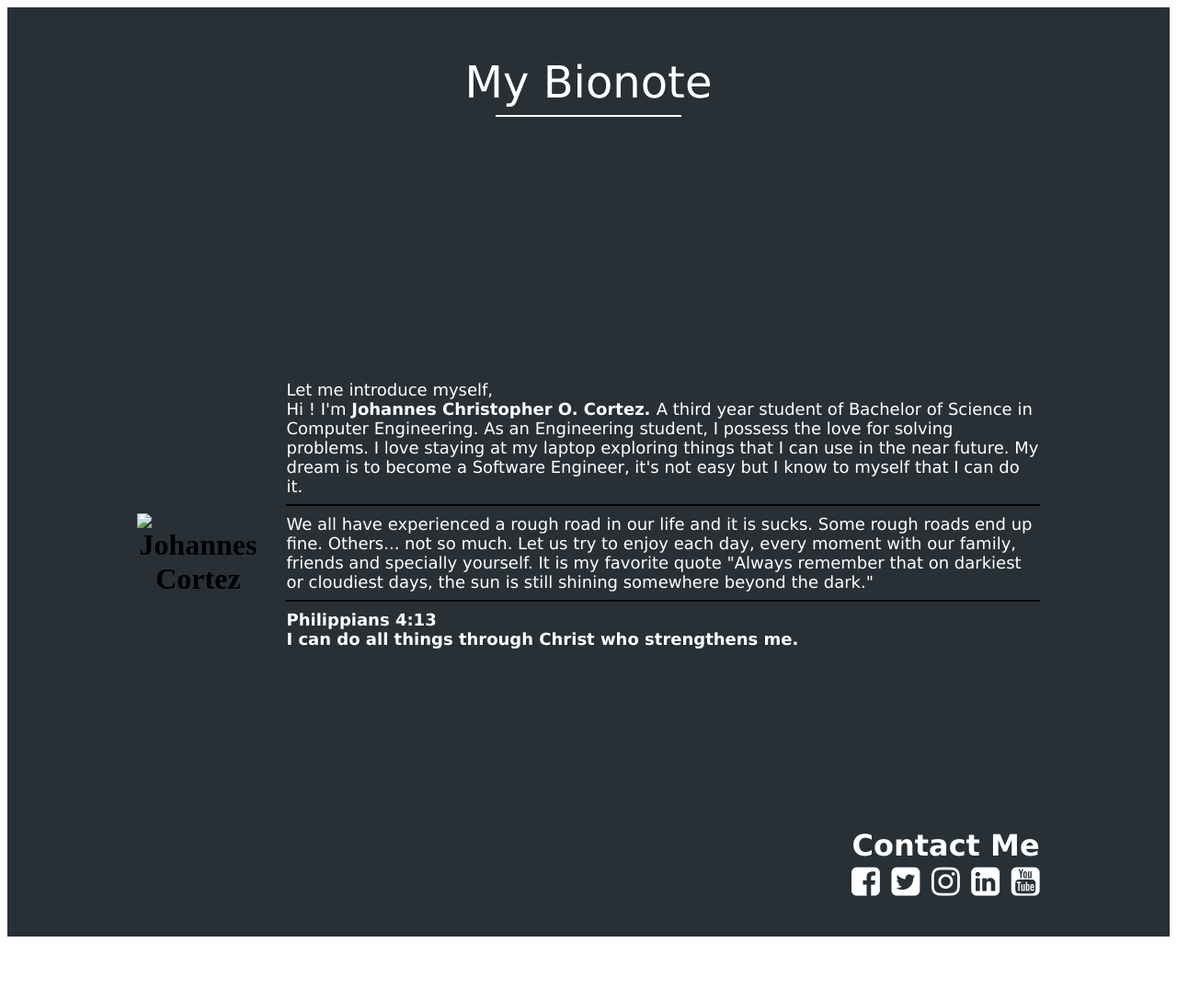
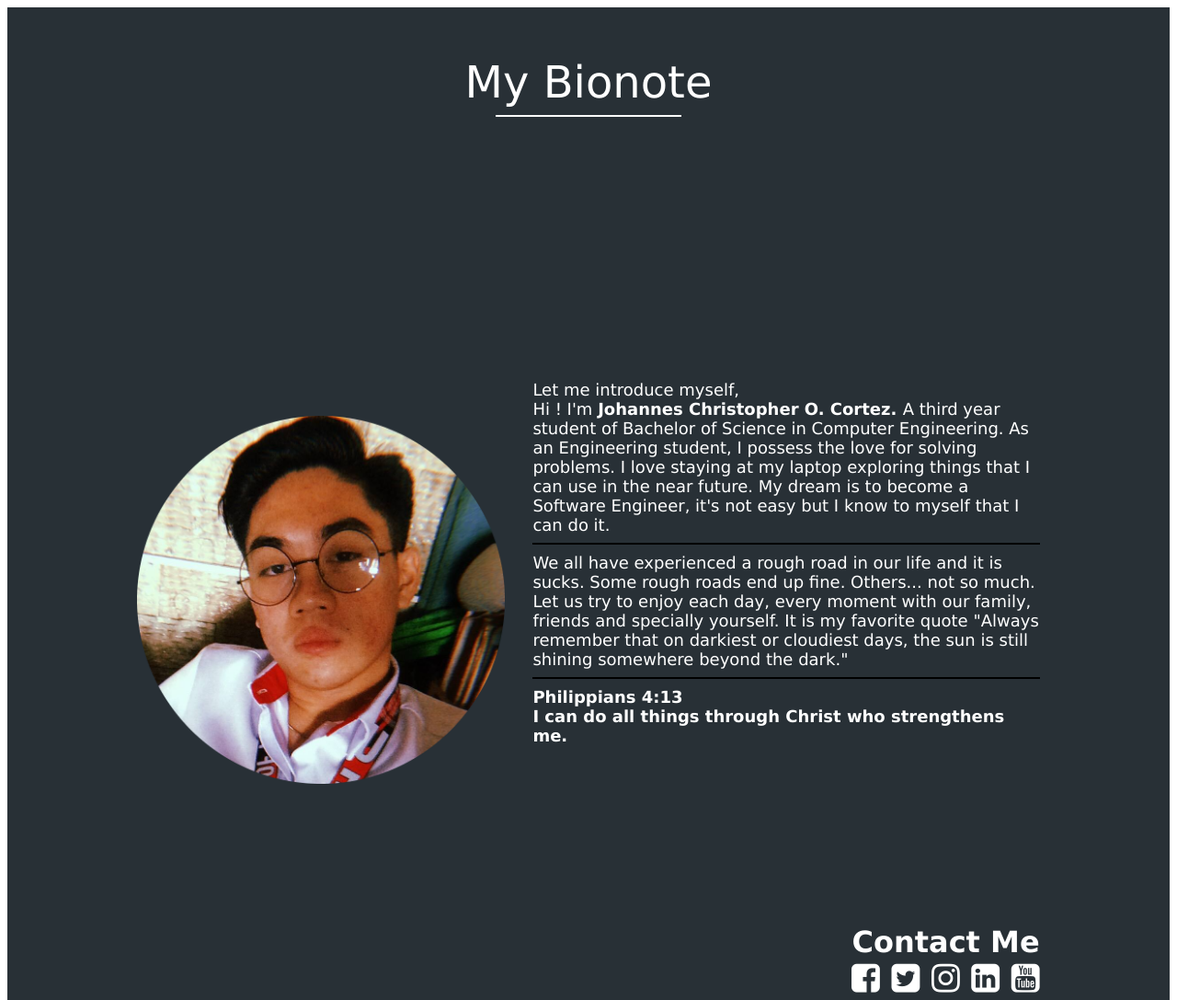
Before and after one commit to jcorteeeeez/cortezncp3106, a plain HTML site: page bio.html in a window 1280 px wide. Shown: the top 1087 px of the page at 92% size. Before the commit the page ends 1026 px from the top, so only its background shows below. Drawn offline with Linux system fonts and the light colour scheme.

Commit message:
Updated the picture

```diff
--- a/bio.html
+++ b/bio.html
@@ -25,7 +25,7 @@
 
                     <tr>
                         <td width="1%">
-                            <h1 align="center"><img src="../Bionote/jcortez.jpg" height="400" width="400" alt="Johannes Cortez"></h1>
+                            <h1 align="center"><img src="https://jcorteeeeez.github.io/cortezncp3106/jcortez.jpg" height="400" width="400" alt="Johannes Cortez"></h1>
                         </td>
 
                         <td width="60%">
```
